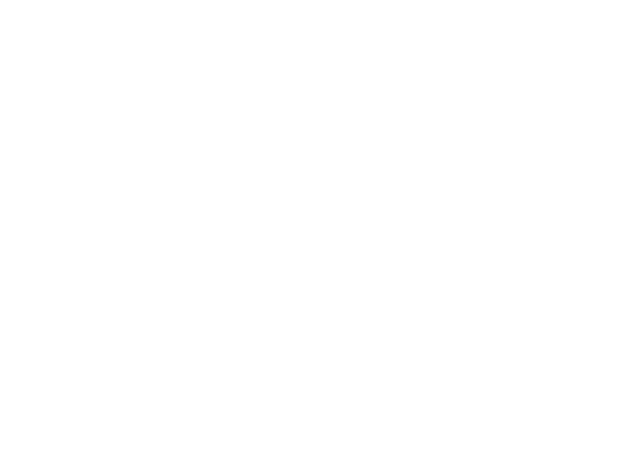
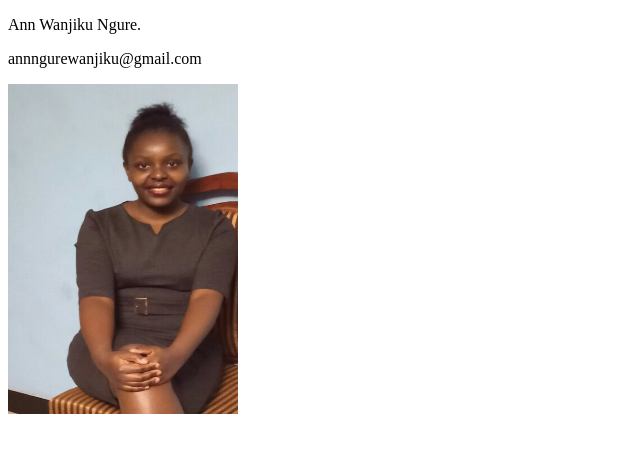
Before and after one commit to annngure/CV, a website: page index.html in a window 1280 px wide. Shown: the whole page, without its empty margins (0-640 px from the left). Drawn offline with Linux system fonts and the light colour scheme.

Commit message:
add image

```diff
--- a/index.html
+++ b/index.html
@@ -1,3 +1,12 @@
 <!DOCTYPE html>
 <html>
+    <body>
+        <div id="intro_section">
+            <p id="name">Ann Wanjiku Ngure.</p>
+            <p id="email">annngurewanjiku@gmail.com</p>
+            <div id="personal_image">
+                <img src="image/personal_image.jpg" alt="image" height="330px" width="230px">
+            </div>
+        </div>
+    </body>
 </html>
```
Also changed, not shown: image/personal_image.jpg (added).
